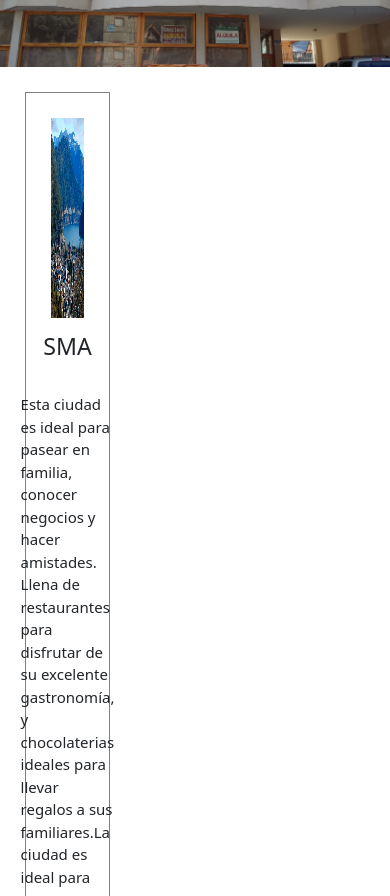
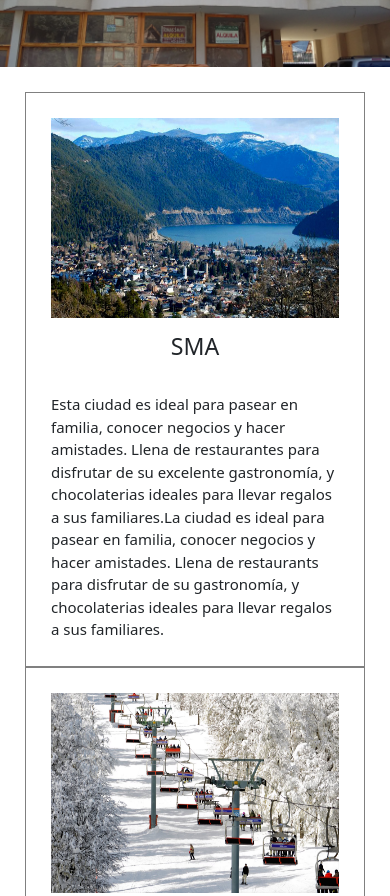
Before and after one commit to Leann86k/PreEntrega3Kaimakamian, a website: page index.html in a window 390 px wide. Shown: the part 915-1811 px from the top of the page. Drawn offline with nearby package versions, Linux system fonts and the light colour scheme.

Commit message:
se arreglo la vista desktop de index

```diff
--- a/Assets/scss/style.scss
+++ b/Assets/scss/style.scss
@@ -349,7 +349,8 @@ a {
     margin: 0 auto;
   }
   .info-section {
-    width: auto;
+    width: 100%;
+    max-width: 100% !important;
   }
   .footer-section {
     font-size: 12px;
```
Also changed, not shown: Assets/css/style.css, 1 other file.
